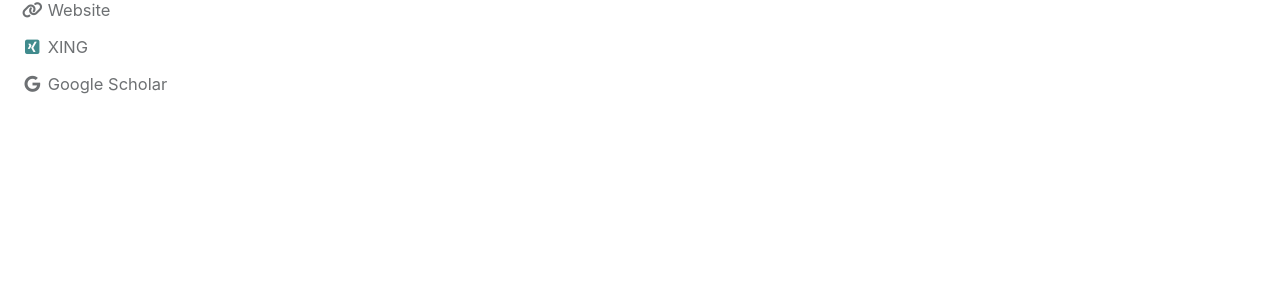
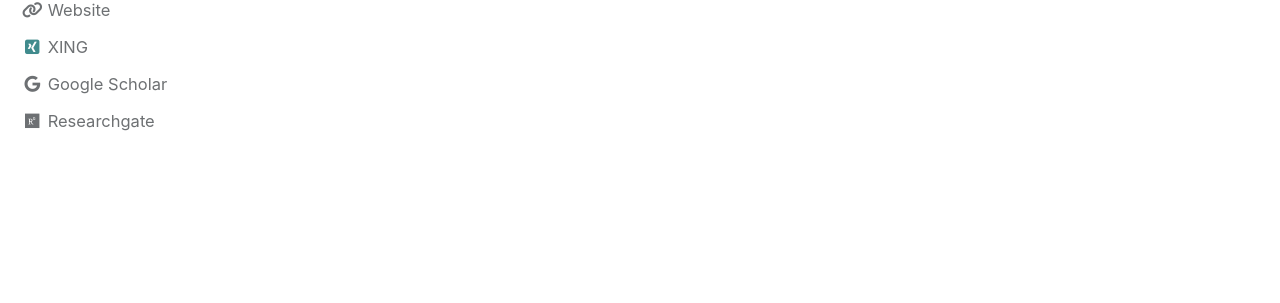
Before and after one commit to Floriankoenigdigital/floriankoenig, a Jekyll site: the page built from index.html, in a window 1280 px wide. Shown: the part 542-845 px from the top of the page. Built offline with Jekyll 4.4.1, drawn with Linux system fonts in a browser that asks for light colours; cached includes are drawn as plain includes; nearby versions of some CDN libraries; the list of posts is cut into pages by our own code.

Commit message:
new config

```diff
--- a/_config.yml
+++ b/_config.yml
@@ -123,6 +123,9 @@
     - label: "Google Scholar"
       icon: "fab fa-fw fa-google"
       url: "https://scholar.google.de/citations?user=ccnO1QwAAAAJ&hl"
+    - label: "Researchgate"
+      icon: "fab fa-fw fa-researchgate"
+      url: "https://www.researchgate.net/profile/Florian_Koenig2"
 # Site Footer
 footer:
   links:
--- a/_includes/author-profile.html
+++ b/_includes/author-profile.html
@@ -245,14 +245,24 @@
           </a>
         </li>
       {% endif %}
+
 	  {% if author.google %}
         <li>
-          <a href="https://www.google.com/{{ author.facebook }}" itemprop="sameAs" rel="nofollow noopener noreferrer">
+          <a href="https://www.google.com/{{ author.googlescholar }}" itemprop="sameAs" rel="nofollow noopener noreferrer">
             <i class="fab fa-fw fa-google" aria-hidden="true"></i><span class="label">Google Scholar</span>
           </a>
         </li>
       {% endif %}
 
+	  {% if author.researchgate %}
+        <li>
+          <a href="https://www.researchgate.com/{{ author.researchgate }}" itemprop="sameAs" rel="nofollow noopener noreferrer">
+            <i class="fab fa-fw fa-researchgate" aria-hidden="true"></i><span class="label">Researchgate</span>
+          </a>
+        </li>
+      {% endif %}
+
+
       {% include author-profile-custom-links.html %}
     </ul>
   </div>
```
